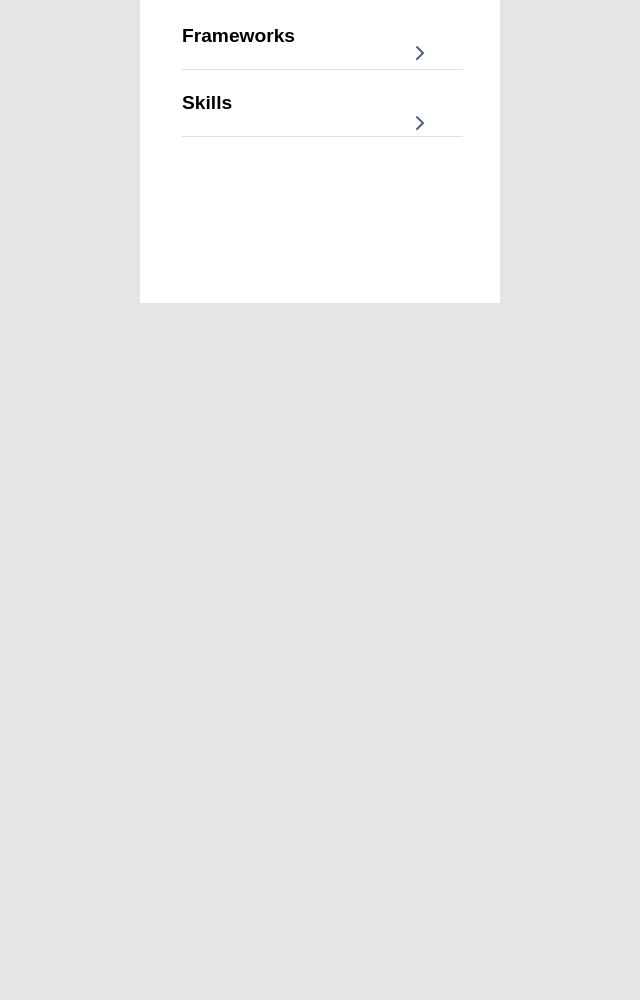
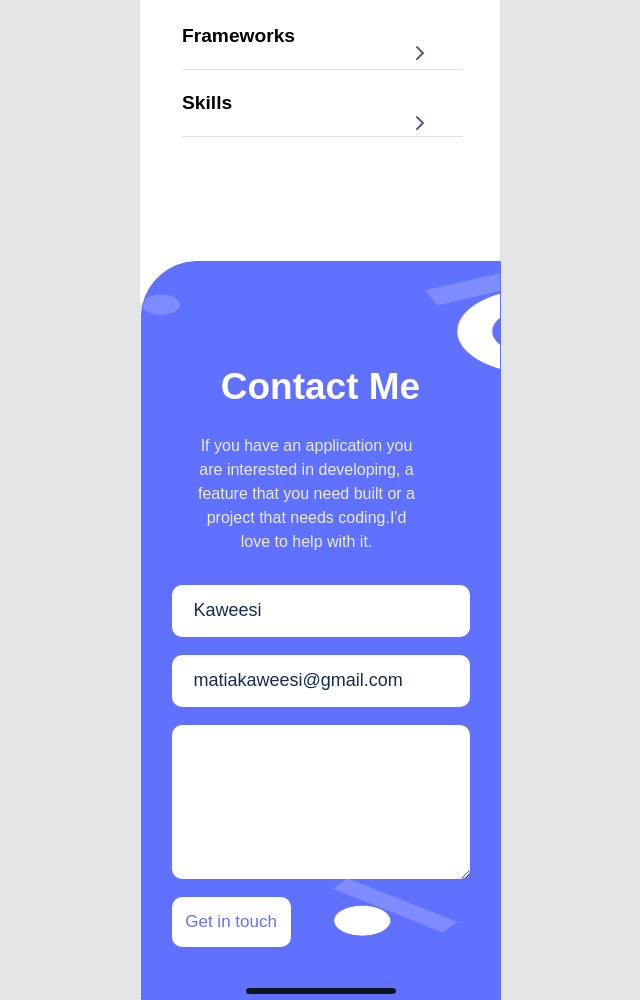
Before and after one commit to Kaweesi-Matia/mobile_website, a website: page index.html in a window 1280 px wide. Shown: the part 4304-5304 px from the top of the page, without its empty margins (320-960 px from the left). Before the commit the page ends 4607 px from the top, so only its background shows below. Drawn offline with Linux system fonts and the light colour scheme.

Commit message:
Add a form in html file, add css to style html, add background image for the form

```diff
--- a/index.html
+++ b/index.html
@@ -6,6 +6,10 @@
     <meta name="viewport" content="width=device-width, initial-scale=1.0" />
     <title>Mobile_website</title>
     <link rel="stylesheet" href="./style.css" />
+    <link
+      href="https://fonts.googleapis.com/css?family=Poppins"
+      rel="stylesheet"
+    />
   </head>
 
   <body>
@@ -230,6 +234,52 @@
             </li>
           </ul>
         </section>
+
+        <form
+        action="https://formspree.io/f/mjvzkgwd"
+        method="post"
+        class="contact-form"
+        autocomplete="off"
+      >
+          <h2>Contact Me</h2>
+          <p>
+            If you have an application you are interested in developing, a
+            feature that you need built or a project that needs coding.I'd
+            love to help with it.
+          </p>
+          <input
+            name="Name"
+            type="text"
+            placeholder="Kaweesi"
+            required
+            maxlength="30"
+          />
+          <br />
+          <input
+            name="email"
+            type="email"
+            id="email"
+            placeholder="matiakaweesi@gmail.com"
+            required
+          />
+          <br />
+          <textarea
+            name="Message"
+            class="textarea"
+            cols="30"
+            rows="10"
+            placeholder="write your message here"
+            maxlength="500"
+          >
+          </textarea>
+          <br />
+          <button type="submit">Get in touch</button>
+          <br />
+          <div id="mark"></div>
+
+          <br />
+        </form>
+
       </div>
     </div>
   </body>
--- a/style.css
+++ b/style.css
@@ -482,3 +482,99 @@ button:hover {
   background-color: #6070ff;
   color: white;
 }
+
+.contact-form {
+  position: absolute;
+  bottom: -1840px;
+  right: -12px;
+  margin: auto;
+  z-index: 1;
+  max-width: 298px;
+  border: 1px solid #6070ff;
+  padding-left: 30px;
+  border-top-left-radius: 3.5em;
+  display: flex;
+  font-family: sans-serif;
+  justify-content: space-between;
+  flex-direction: column;
+  align-items: stretch;
+  padding-right: 30px;
+  background-color: #6070ff;
+  background-image: url(images/bg1.png);
+  background-repeat: no-repeat;
+  background-size: 400px 680px;
+  left: -11px;
+}
+
+.contact-form h2 {
+  justify-self: center;
+  font-size: 37px;
+  margin-bottom: 0%;
+  padding-bottom: 10px;
+  padding-top: 2em;
+  color: white;
+  align-self: center;
+  font-weight: 700;
+}
+
+.contact-form p {
+  justify-self: center;
+  font-size: 16px;
+  text-align: center;
+  color: #ebebff;
+  padding-bottom: 15px;
+  max-width: 220px;
+}
+
+.contact-form input {
+  height: 50px;
+  border-radius: 10px;
+  border-color: #cfd8dc;
+  border-style: none;
+}
+
+input::placeholder {
+  color: #172b4d;
+  padding-left: 20px;
+  font-size: large;
+}
+
+::placeholder {
+  color: #b3bac5;
+  font-size: 20px;
+  padding-left: 20px;
+}
+
+textarea {
+  border-radius: 10px;
+  border-color: #cfd8dc;
+  border-style: none;
+}
+
+#getintouch {
+  width: 170px;
+  color: #6070ff;
+  font-size: large;
+}
+
+#mark {
+  background-color: #0d151e;
+  height: 6px;
+  margin-bottom: 10px;
+  width: 150px;
+  border-radius: 5px;
+  align-self: center;
+  position: relative;
+  top: 23px;
+}
+
+.contact-form button {
+  height: 50px;
+  border-radius: 10px;
+  border-color: #cfd8dc;
+  border-style: none;
+  width: 40%;
+  font-size: 17px;
+  background-color: white;
+  color: #6070ff;
+}
```
Also changed, not shown: images/bg1.png (added).
